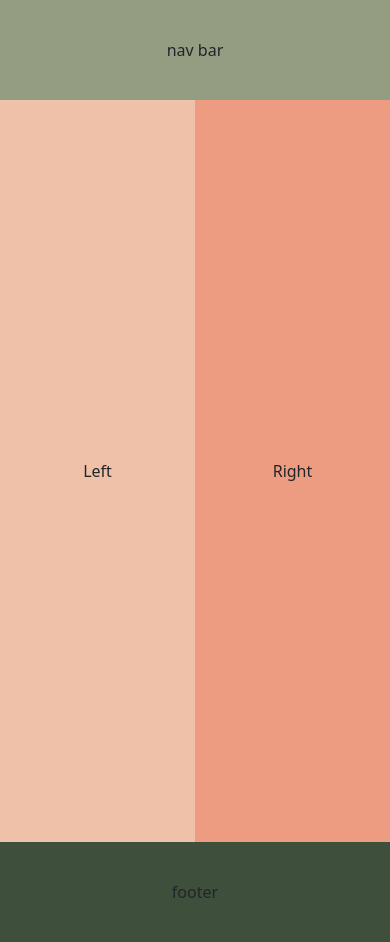
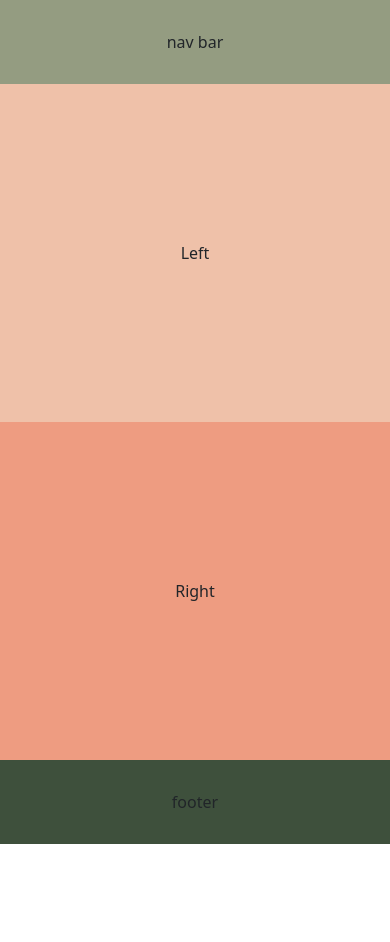
Before and after one commit to NJones25/bootstrap-practice, a plain HTML site: page index.html in a window 390 px wide. After the commit the page ends 844 px from the top, so only its background shows below. Drawn offline with nearby package versions, Linux system fonts and the light colour scheme.

Commit message:
modified css to make more responsive

```diff
--- a/css/styles.css
+++ b/css/styles.css
@@ -1,15 +1,23 @@
 .nav {
     background-color: #949c81;
-    height: 100px;
+    height: 10vh;
 }
 .left {
     background-color: #efc1a9;
-    height: 742px;
+    height: 80vh;
 }
 .right {
     background-color: #ee9c81;
+    height: 80vh;
 }
 .footer {
     background-color: #3e503c;
-    height: 100px;
+    height: 10vh;
 }
+
+@media screen and (max-width: 769px) {
+    .right,
+    .left {
+        height: 40vh;
+    }
+}
--- a/index.html
+++ b/index.html
@@ -15,12 +15,20 @@
   </head>
   <body>
     <div class="container-fluid">
-        <div class="row d-flex justify-content-center align-items-center nav">nav bar</div>
+        <div class="row d-flex justify-content-center align-items-center nav">
+          nav bar
+        </div>
         <div class="row">
-            <div class="col left d-flex justify-content-center align-items-center">Left</div>
-            <div class="col right d-flex justify-content-center align-items-center">Right</div>
+            <div class="col-md left d-flex justify-content-center align-items-center">
+              Left
+            </div>
+            <div class="col-md right d-flex justify-content-center align-items-center">
+              Right
+            </div>
         </div>
-        <div class="row d-flex justify-content-center align-items-center footer">footer</div>
+        <div class="row d-flex justify-content-center align-items-center footer">
+          footer
+        </div>
     </div>
   </body>
 
```
